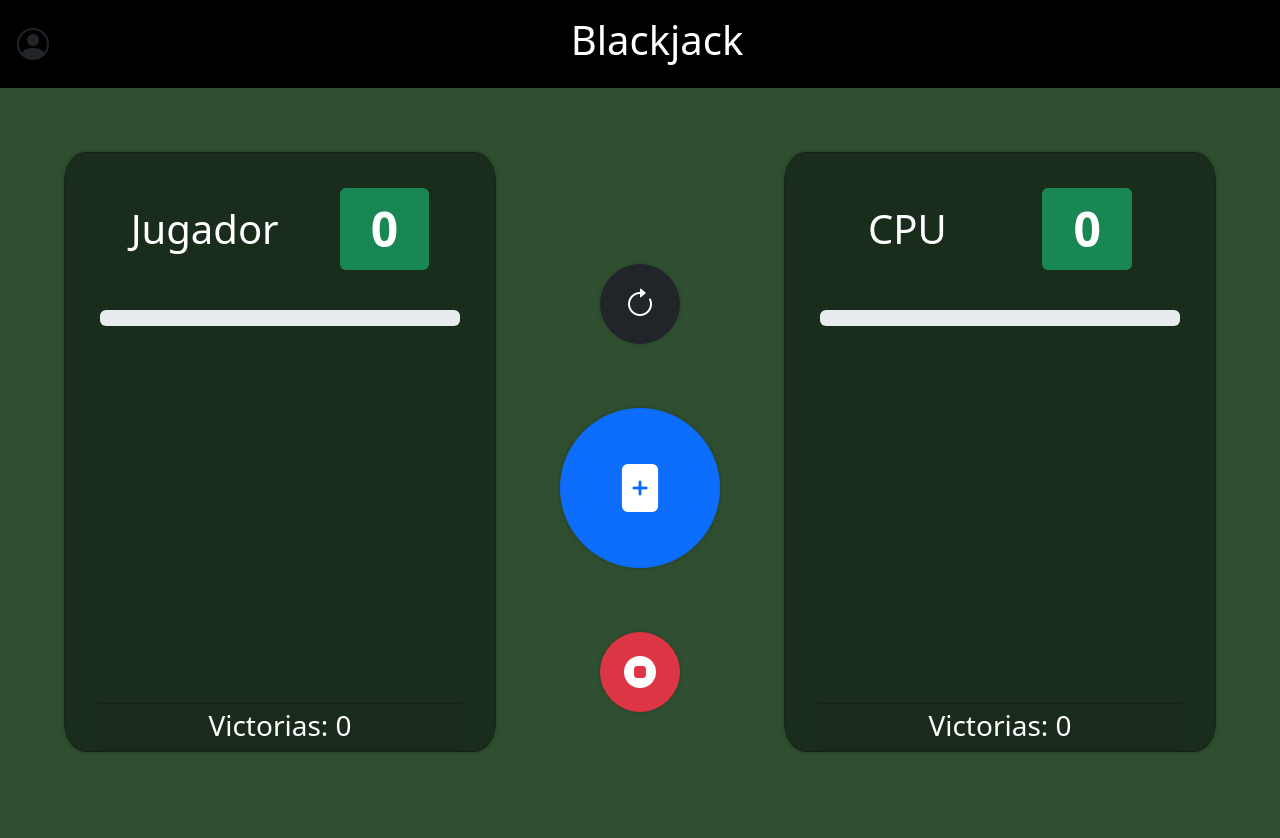
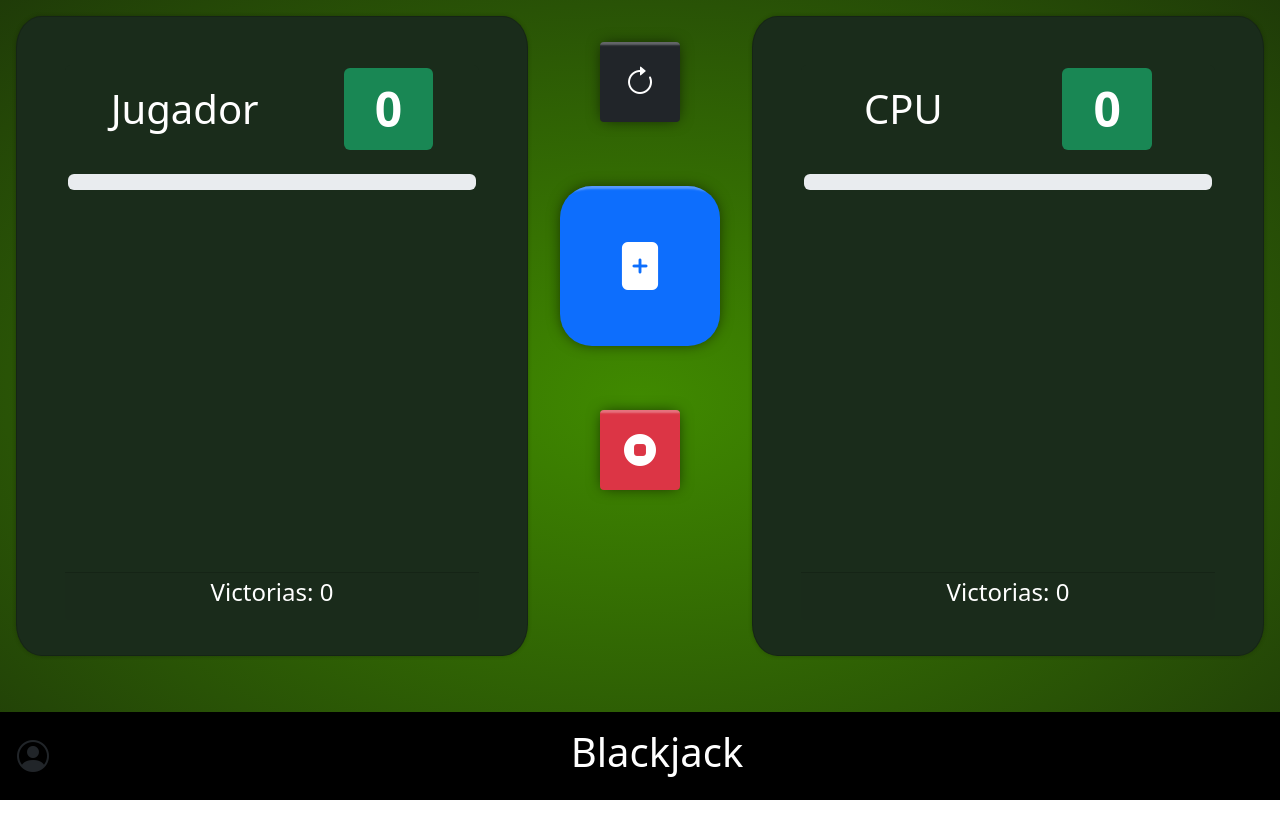
Before and after one commit to manuolibra/blackjack-web, a plain HTML site: page index.html in a window 1280 px wide. After the commit the page ends 800 px from the top, so only its background shows below. Drawn offline with nearby package versions, Linux system fonts and the light colour scheme.

Commit message:
estilos botones

```diff
--- /dev/null
+++ b/assets/css/holo.css
@@ -0,0 +1,9 @@
+.modal-content {
+    border: 0;
+    border-radius: 3px 3px 3px 3px;
+    box-shadow: inset 0px 32px 2px -29px rgba(189,189,189,1), 0px 0px 15px -3px rgba(0,0,0,0.75);
+}
+
+.modal-backdrop {
+    background-color: rgba(0,0,0,0.5);
+ }
--- a/assets/css/styles.css
+++ b/assets/css/styles.css
@@ -1,22 +1,26 @@
 html {
-    height: 100vh;
-    overflow: hidden;
+    height: 100%;
 }
 
 body {
-    background-color: #2F4F30;
-    height: 100%;
+    background: #408a00;
+    background: radial-gradient(ellipse at center, #408a00 0%, #367202 31%, #295306 70%, #1f3b08 100%);
+    height: 100vh;
     padding: 0;
     margin: 0;
 }
 
+
 .contenedor {
+    display: flex;
+    flex-direction: column;
     height: 100%;
-    justify-content: center;
+    padding: 0;
 }
 
 .titulo {
     display: flex;
+    order: -1;
     background: rgb(17, 17, 17);
     align-items: center;
     color: white;
@@ -77,6 +81,7 @@ body {
     overflow: hidden;
     padding: 0;
     padding-top: 0.3rem;
+    padding-bottom: 0.3rem;
 }
 
 .jugador-header {
@@ -103,15 +108,29 @@ body {
 
 
 #btnNuevo, #btnPedir, #btnDetener {
-    border-radius: 50%;
+    border: 0;
+    border-radius: 5%;
     height: 4rem;
     width: 4rem;
     margin: 0 3px;
     box-shadow: 0px 0px 4px #0000003d;
     font-size: 1.5rem;
+    box-shadow: inset 0px 32px 2px -29px rgba(255, 255, 255,0.3), 0px 0px 15px -3px rgba(0,0,0,0.75);
+
+}
+
+
+
+#btnPedir:hover {
+    box-shadow: inset 0px 32px 2px -29px rgba(255, 255, 255,0.3), 0px 0px 5px 7px rgba(83, 223, 204, 0.2);
+}
+
+#btnPedir:active{
+    box-shadow: 0px 0px 5px 7px rgba(83, 223, 204, 0.5);
 }
 
 #btnPedir{
+    border-radius: 20%;
     height: 5rem;
     width: 5rem;
 }
@@ -175,14 +194,23 @@ body {
     }
 }
 
-@media only screen and (min-width: 768px) {
+@media only screen and (min-width: 1024px) {
     .contenedor {
-        display: flex;
         margin: 0;
         grid-template-columns: auto auto;
         justify-content: space-evenly;
         align-content: center;
+        flex-direction: row;
     }
+
+    .titulo {
+        position: absolute;
+        width: 100%;
+        bottom: 0%;
+        left: 0%;
+    }
+
+
     .card {
         margin: 0;
     }
@@ -191,22 +219,22 @@ body {
     .jugador {
         display: block;
         width: 50%;
-        height: 75%;
-        margin: 4rem;
-        padding: 2rem;
+        height: 80%;
+        margin: 1rem;
+        padding: 3rem;
         border-radius: 5%;
     }
 
     .jugador-nombre {
-        margin-bottom: 2rem;
+        margin-bottom: 1rem;
     }
 
 
     .carta {
-        width: 12rem;
+        width: 10em;
         left: 8rem;
-        margin-left: -90px;
-        margin-top: 2rem;
+        margin-left: -6rem;
+        margin-top: 1.5rem;
     }
 
     .punto {
@@ -247,7 +275,7 @@ body {
         top: 0;
         order: 2;
         flex-direction: column;
-        justify-content: center;
+        justify-content: start;
     }
 
     #btnNuevo, #btnPedir, #btnDetener{
@@ -266,4 +294,8 @@ body {
     .punto-final {
         font-size: 6rem;
     }
+
+    .jugador-puntaje h3 {
+        font-size: 1.5rem;
+    }
 }
--- a/index.html
+++ b/index.html
@@ -6,14 +6,11 @@
     <link href="https://cdn.jsdelivr.net/npm/bootstrap@5.3.1/dist/css/bootstrap.min.css" rel="stylesheet" integrity="sha384-4bw+/aepP/YC94hEpVNVgiZdgIC5+VKNBQNGCHeKRQN+PtmoHDEXuppvnDJzQIu9" crossorigin="anonymous">
     <link rel="stylesheet" href="assets/css/styles.css">
     <link rel="stylesheet" href="https://cdn.jsdelivr.net/npm/bootstrap-icons@1.11.3/font/bootstrap-icons.min.css">
+    <link rel="stylesheet" href="assets/css/holo.css">
     <title>Blackjack</title>
 </head>
 <body>
-    <header class="titulo bg-black">
-        <div class="btn boton-menu" data-bs-toggle="offcanvas" data-bs-target="#offcanvasMenu"><i class="bi bi-person-circle"></i></div>
-        <div class="titulo-texto"><h1>Blackjack</h1></div>
 
-    </header>
     <main class="contenedor">
 
         <div class="card jugador" id="jugador">
@@ -57,6 +54,13 @@
                 <button id="btnPedir" disabled="disabled" class="btn btn-primary"><i class="bi bi-file-plus-fill"></i></button>
                 <button id="btnDetener" disabled="disabled" class="btn btn-danger"><i class="bi bi-stop-circle-fill"></i></button>
             </div>
+
+        <header class="titulo bg-black">
+            <div class="btn boton-menu" data-bs-toggle="offcanvas" data-bs-target="#menuPrincipal"><i class="bi bi-person-circle"></i></div>
+            <div class="titulo-texto"><h1>Blackjack</h1></div>
+
+        </header>
+
     </main>
 
     <div class="modal fade" id="resultados" data-bs-backdrop="static" data-bs-theme="dark" data-bs-keyboard="false" tabindex="-1" aria-labelledby="exampleModalLabel" aria-hidden="true">
@@ -75,13 +79,14 @@
         </div>
     </div>
 
-    <!-- <div class="offcanvas offcanvas-start" tabindex="-1" data-bs-theme="dark" id="offcanvasMenu" aria-labelledby="offcanvasExampleLabel">
+
+
+    <div class="offcanvas offcanvas-start" tabindex="-1" id="menuPrincipal">
   <div class="offcanvas-header">
-          <h5 class="offcanvas-title" id="offcanvasExampleLabel">Menú</h5>
+    <h5 class="offcanvas-title" id="offcanvasExampleLabel">¡Hola, Jugador!</h5>
     <button type="button" class="btn-close" data-bs-dismiss="offcanvas" aria-label="Close"></button>
   </div>
   <div class="offcanvas-body">
-
     <div>
       Some text as placeholder. In real life you can have the elements you have chosen. Like, text, images, lists, etc.
     </div>
@@ -95,9 +100,8 @@
         <li><a class="dropdown-item" href="#">Something else here</a></li>
       </ul>
     </div>
-
   </div>
-      </div> -->
+</div>
 
     <script src="https://cdn.jsdelivr.net/npm/bootstrap@5.3.1/dist/js/bootstrap.bundle.min.js" integrity="sha384-HwwvtgBNo3bZJJLYd8oVXjrBZt8cqVSpeBNS5n7C8IVInixGAoxmnlMuBnhbgrkm" crossorigin="anonymous"></script>
     <script src="assets/js/underscore-min.js"></script>
```
Lines whose indentation alone changed are shown as unchanged.
